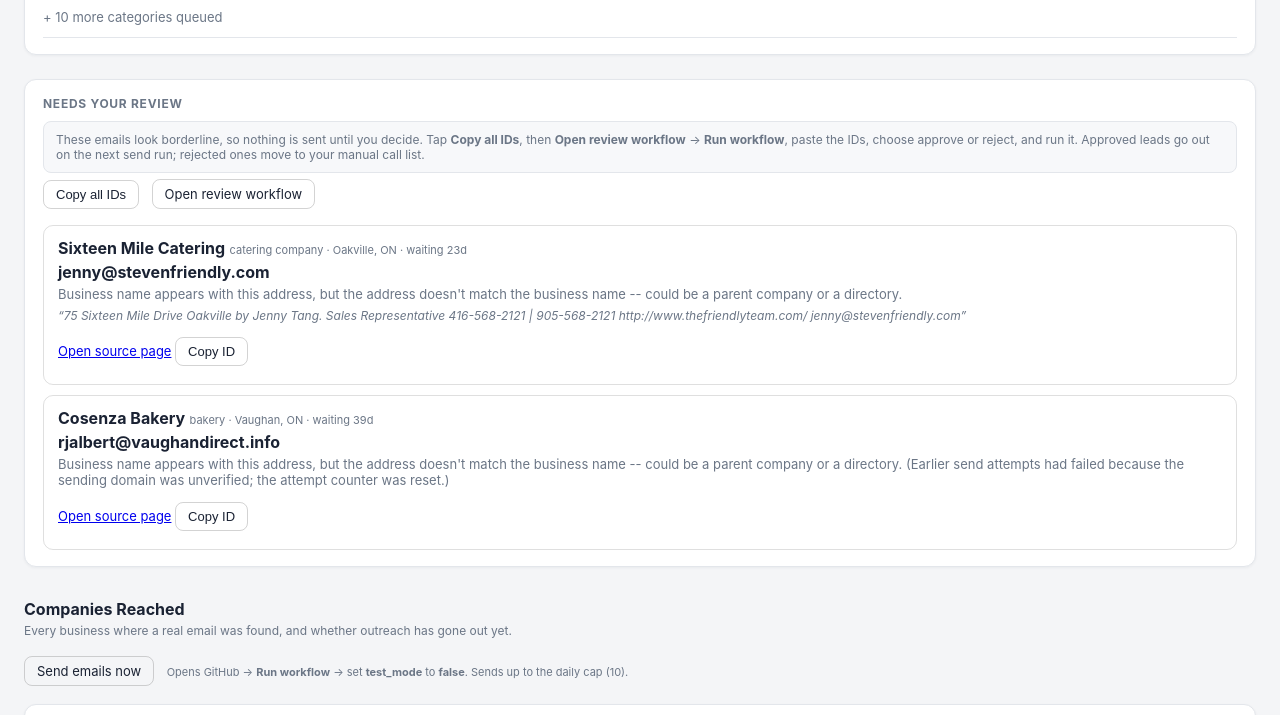
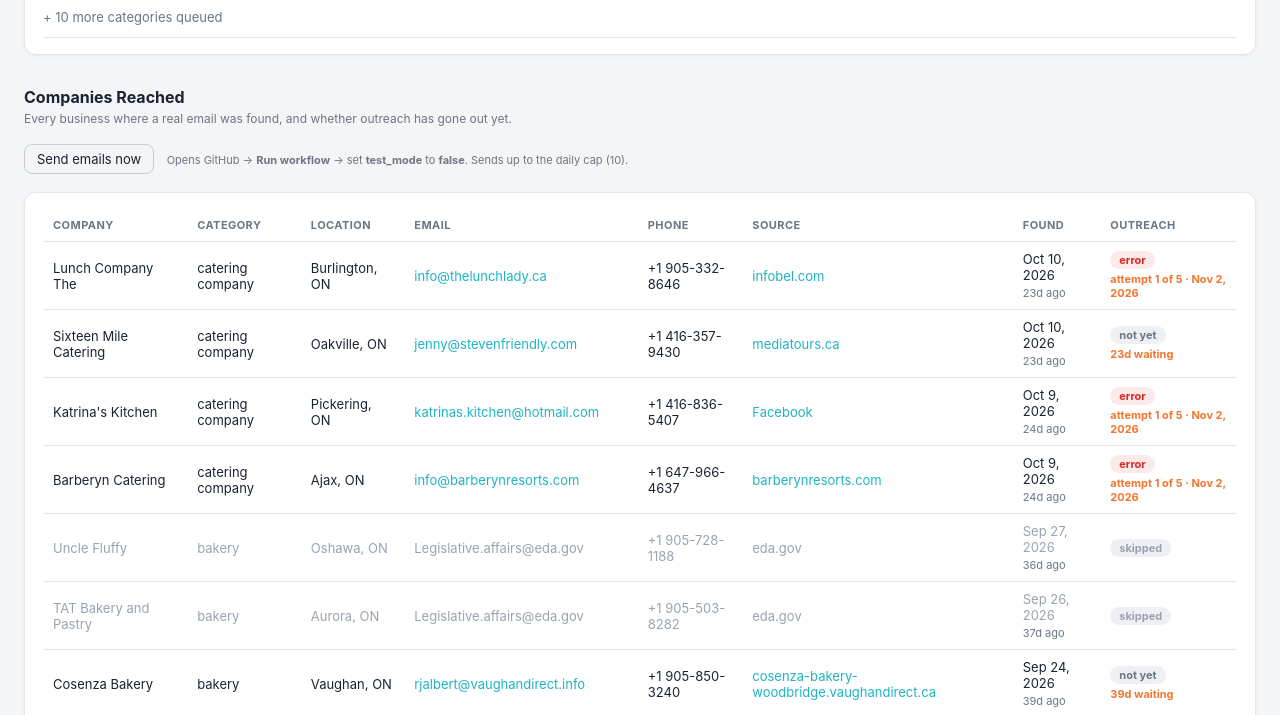
Before and after one commit to ZeroTouchAI/outreach-lead-scraper, a website: page index.html in a window 1280 px wide. Shown: the part 1914-2629 px from the top of the page. Drawn offline with nearby package versions, Linux system fonts and the light colour scheme.

Commit message:
feat: remove needs-review step; borderline matches send automatically (gov/institutional still skipped); approve 2 held leads

```diff
--- a/data/dashboardData.json
+++ b/data/dashboardData.json
@@ -174,7 +174,7 @@
     "totalLeadsFound": 335,
     "totalEmailsFound": 11,
     "totalEmailsSent": 6,
-    "totalNeedsReview": 2,
+    "totalNeedsReview": 0,
     "totalCategories": 28,
     "categoriesCompleted": 17,
     "categoriesKept": 4,
@@ -1300,7 +1300,7 @@
       "failedAt": null,
       "emailError": null,
       "placeId": "ChIJn49dTANnK4gRn649SJdOkGQ",
-      "needsReview": true,
+      "needsReview": false,
       "reviewReason": "Business name appears with this address, but the address doesn't match the business name -- could be a parent company or a directory.",
       "emailSnippet": "75 Sixteen Mile Drive Oakville by Jenny Tang. Sales Representative 416-568-2121 | 905-568-2121 http://www.thefriendlyteam.com/ jenny@stevenfriendly.com",
       "sendAttempts": 0,
@@ -1405,7 +1405,7 @@
       "failedAt": null,
       "emailError": null,
       "placeId": "ChIJy-aqzIIvK4gRyj3kCeXWDrA",
-      "needsReview": true,
+      "needsReview": false,
       "reviewReason": "Business name appears with this address, but the address doesn't match the business name -- could be a parent company or a directory. (Earlier send attempts had failed because the sending domain was unverified; the attempt counter was reset.)",
       "emailSnippet": null,
       "sendAttempts": 0,
--- a/index.html
+++ b/index.html
@@ -37,7 +37,6 @@
 .badge-error { background:rgba(220,38,38,0.1); color:var(--bad); cursor:help; }
 .badge-skipped { background:#eef0f3; color:#9aa3b0; cursor:help; }
 .row-skipped td, .row-skipped td a.email-link { color:#9aa3b0; }
-#reviewCard { margin-top:24px; }
 .age-note { display:block; font-size:11px; color:var(--muted); margin-top:3px; }
 .age-note.stale { color:var(--orange); font-weight:700; }
 .badge-review { background:rgba(234,179,8,0.18); color:#a16207; }
@@ -100,16 +99,6 @@
   </table>
 </div>
 
-<div class="card" id="reviewCard" style="display:none;">
-  <h2>Needs Your Review</h2>
-  <div class="info-note" style="margin-top:0;">These emails look borderline, so nothing is sent until you decide. Tap <strong>Copy all IDs</strong>, then <strong>Open review workflow</strong> &rarr; <strong>Run workflow</strong>, paste the IDs, choose approve or reject, and run it. Approved leads go out on the next send run; rejected ones move to your manual call list.</div>
-  <div>
-    <button class="copy-btn" id="reviewAllBtn" data-copy="">Copy all IDs</button>
-    <a class="copy-btn" href="https://github.com/ZeroTouchAI/outreach-lead-scraper/actions/workflows/review-lead.yml" target="_blank" rel="noopener noreferrer">Open review workflow</a>
-  </div>
-  <div id="reviewList"></div>
-</div>
-
 <div class="section-title">Companies Reached</div>
 <div class="section-sub">Every business where a real email was found, and whether outreach has gone out yet.</div>
 <div style="margin-bottom:12px;">
@@ -140,7 +129,6 @@ async function loadDashboard() {
     : "Not yet run -- this is the starting state before day 1.";
   renderStatusCards(data);
   renderLeaderboard(data);
-  renderReview(data);
   renderCompanies(data);
   renderHitRateChart(data);
   renderHistoryChart(data);
@@ -280,27 +268,6 @@ function escAttr(str) {
 }
 
 // sent / error / skipped / not yet -- with dates so a lead stuck for days is obvious.
-function renderReview(data) {
-  const items = (data.reachedCompanies || []).filter((c) => c.needsReview);
-  const card = document.getElementById("reviewCard");
-  if (!items.length) { card.style.display = "none"; return; }
-  card.style.display = "";
-  document.getElementById("reviewList").innerHTML = items.map((c) => {
-    const age = daysSince(c.foundAt);
-    const src = c.emailSource
-      ? `<a href="${escAttr(c.emailSource)}" target="_blank" rel="noopener noreferrer">Open source page</a> `
-      : "";
-    return `<div class="review-item">
-      <div><strong>${escAttr(c.name)}</strong> <span class="age-note" style="display:inline;">${escAttr(c.category || "")} &middot; ${escAttr(c.location || "")}${age === null ? "" : " &middot; waiting " + age + "d"}</span></div>
-      <div class="review-email">${escAttr(c.email)}</div>
-      <div class="review-reason">${escAttr(c.reviewReason || "Looks borderline.")}</div>
-      ${c.emailSnippet ? `<div class="review-snippet">&ldquo;${escAttr(c.emailSnippet)}&rdquo;</div>` : ""}
-      <div class="review-foot">${src}<button class="copy-btn" data-copy="${escAttr(c.placeId)}">Copy ID</button></div>
-    </div>`;
-  }).join("");
-  document.getElementById("reviewAllBtn").setAttribute("data-copy", items.map((c) => c.placeId).join(","));
-}
-
 document.addEventListener("click", (ev) => {
   const btn = ev.target.closest("[data-copy]");
   if (!btn) return;
```
Also changed, not shown: scripts/enrichLeads.js (+9 -8 lines), data/leads.json.
